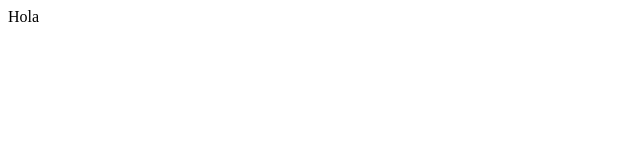
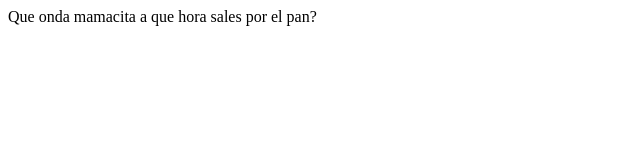
Before and after one commit to SecondJackHLL/portafolio, a plain HTML site: page index.html in a window 1280 px wide. Shown: the whole page, without its empty margins (0-640 px from the left). Drawn offline with Linux system fonts and the light colour scheme.

Commit message:
Update index.html

```diff
--- a/index.html
+++ b/index.html
@@ -6,6 +6,6 @@
     <title>Document</title>
 </head>
 <body>
-    Hola
+    Que onda mamacita a que hora sales por el pan?
 </body>
 </html>
```
